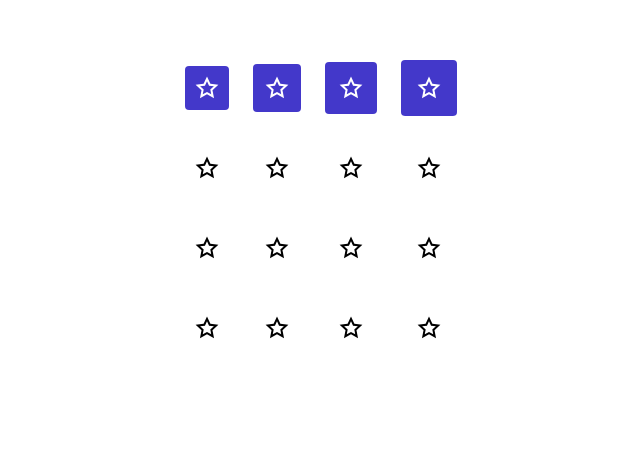
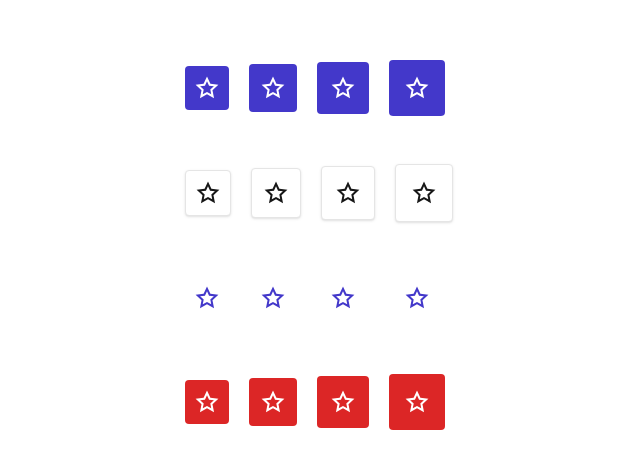
Before and after one commit to av0ed/ui-component-library, a Next.js app: page /button in a window 1280 px wide. Shown: the part 140-608 px from the top of the page, without its empty margins (335-975 px from the left). Built offline with nearby package versions, Linux system fonts and the light colour scheme.

Commit message:
style icon button

```diff
--- a/app/_components/button.tsx
+++ b/app/_components/button.tsx
@@ -1,5 +1,4 @@
 import { RemixiconComponentType } from "@remixicon/react";
-import Link from "next/link";
 
 type ButtonSize = "md" | "lg" | "xl" | "2xl";
 type ButtonVariant = "primary" | "secondary" | "tertiary" | "destructive";
@@ -14,7 +13,7 @@ export const buttonVariants: ButtonVariant[] = [
 export const buttonSizes: ButtonSize[] = ["md", "lg", "xl", "2xl"];
 
 const style = {
-  base: "inline-flex items-center justify-center",
+  base: "inline-flex items-center justify-center rounded focus:outline-none focus:ring",
   size: {
     md: "p-2.5",
     lg: "p-3",
@@ -22,16 +21,20 @@ const style = {
     "2xl": "p-4",
   },
   variant: {
-    primary: "text-white rounded bg-indigo-700 hover:bg-indigo-800",
-    secondary: "",
-    tertiary: "",
-    destructive: "",
+    primary:
+      "text-white bg-indigo-700 hover:bg-indigo-800 focus:ring-indigo-200 focus:bg-indigo-800",
+    secondary:
+      "text-neutral-900 bg-white border border-neutral-200 shadow hover:bg-neutral-50 focus:ring-indigo-200 focus:bg-neutral-50",
+    tertiary:
+      "text-indigo-700 bg-white hover:bg-neutral-50 focus:ring-indigo-200 focus:bg-neutral-50",
+    destructive:
+      "text-white bg-red-600 hover:bg-red-700 focus:ring-red-200 focus:bg-red-700",
   },
   disabled: {
-    primary: "",
-    secondary: "",
-    tertiary: "",
-    destructive: "",
+    primary: "pointer-events-none text-neutral-400 bg-neutral-100",
+    secondary: "pointer-events-none text-neutral-400 bg-neutral-100",
+    tertiary: "pointer-events-none text-neutral-400 bg-white",
+    destructive: "pointer-events-none text-neutral-400 bg-white",
   },
 };
 
@@ -53,8 +56,10 @@ export default function Button({
 }: Props) {
   return (
     <button
-      className={`${style.base} ${style.size[size]} ${style.variant[variant]}`}
+      className={`${style.base} ${style.size[size]} ${isDisabled ? style.disabled[variant] : style.variant[variant]}`}
       tabIndex={isDisabled ? -1 : 0}
+      disabled={isDisabled}
+      aria-disabled={isDisabled}
     >
       <Icon aria-hidden="true" />
     </button>
--- a/app/button/page.tsx
+++ b/app/button/page.tsx
@@ -9,11 +9,11 @@ export const metadata: Metadata = {
 export default function ButtonPage() {
   return (
     <div className="pt-[200px] h-screen">
-      <div className="flex flex-col justify-center items-start mx-auto gap-y-6 w-[240px]">
+      <div className="flex flex-col justify-center items-start mx-auto gap-y-12 w-[240px]">
         {buttonVariants.map((variant, idx) => (
           <div
             key={`${variant}_${idx}`}
-            className="flex flex-row items-center gap-x-6"
+            className="flex flex-row items-center gap-x-5"
           >
             {buttonSizes.map((size, jdx) => (
               <Button
```
